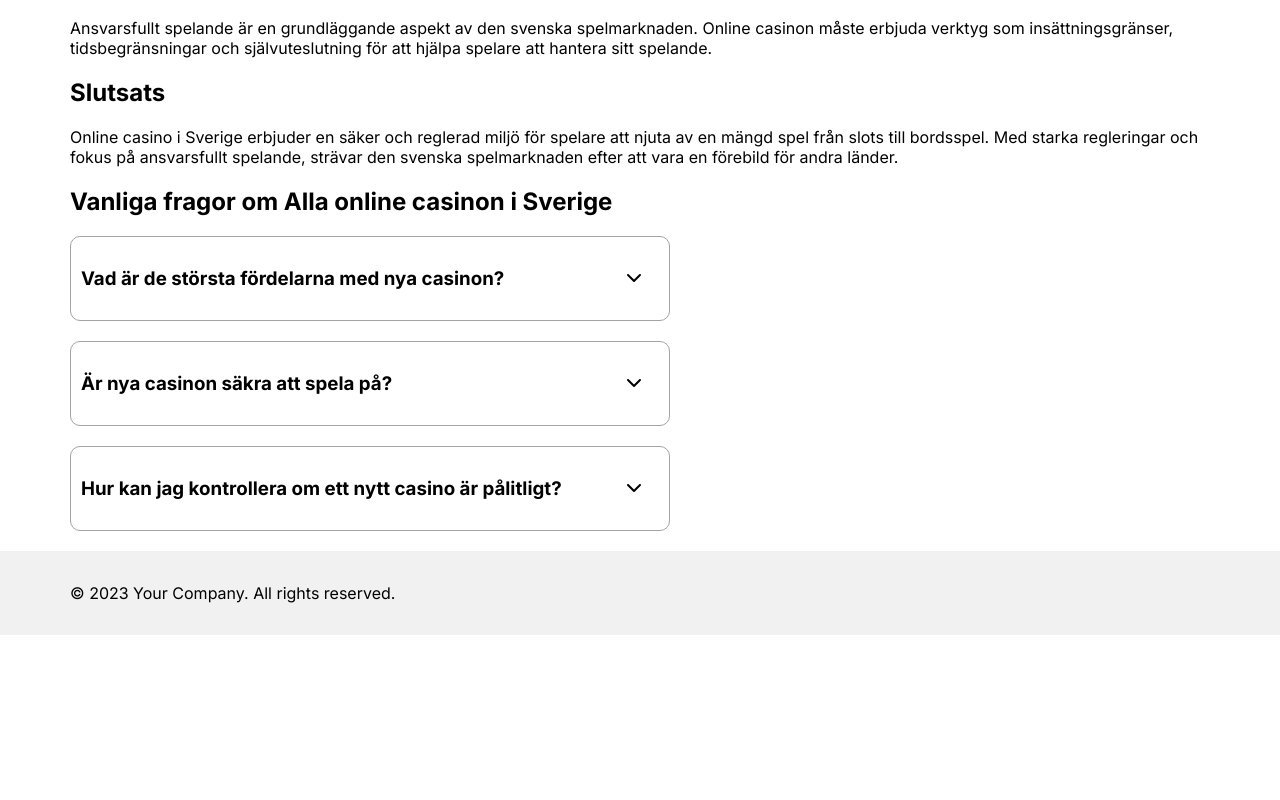
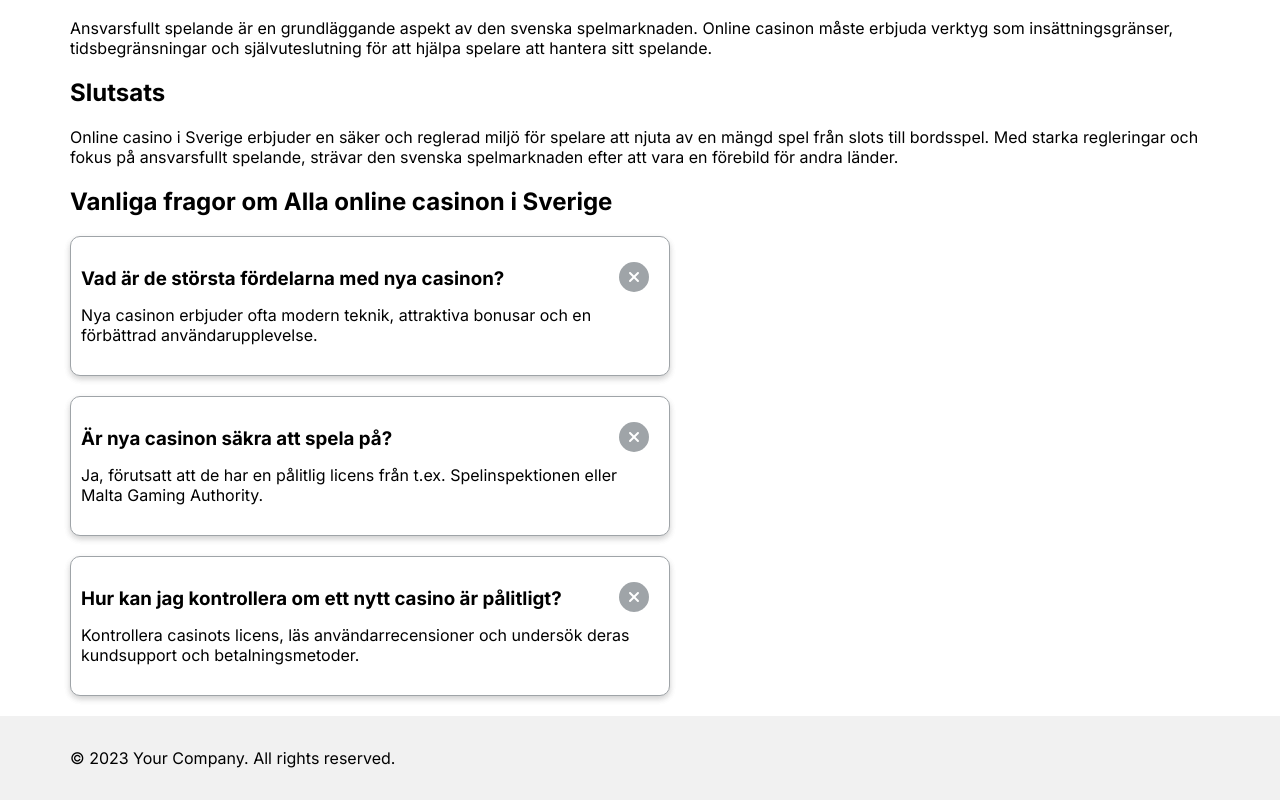
Before and after one commit to johanperjulius1/ppc, a Next.js app: page /alla-casinon in a window 1280 px wide. Shown: the part 914-1714 px from the top of the page. Before the commit the page ends 1549 px from the top, so only its background shows below. Built offline with nearby package versions, Linux system fonts and the light colour scheme.

Commit message:
setting default faq state to true

```diff
--- a/src/components/faq/FaqComponentItem.tsx
+++ b/src/components/faq/FaqComponentItem.tsx
@@ -7,7 +7,7 @@ import { FaqItem } from '@/types/types'
 import styles from './FaqComponent.module.css'
 
 function FaqComponentItem({ question, answer }: FaqItem) {
-  const [isActive, setIsActive] = useState(false);
+  const [isActive, setIsActive] = useState(true);
 
   const toggleFaq = () => {
     setIsActive(!isActive);
```
